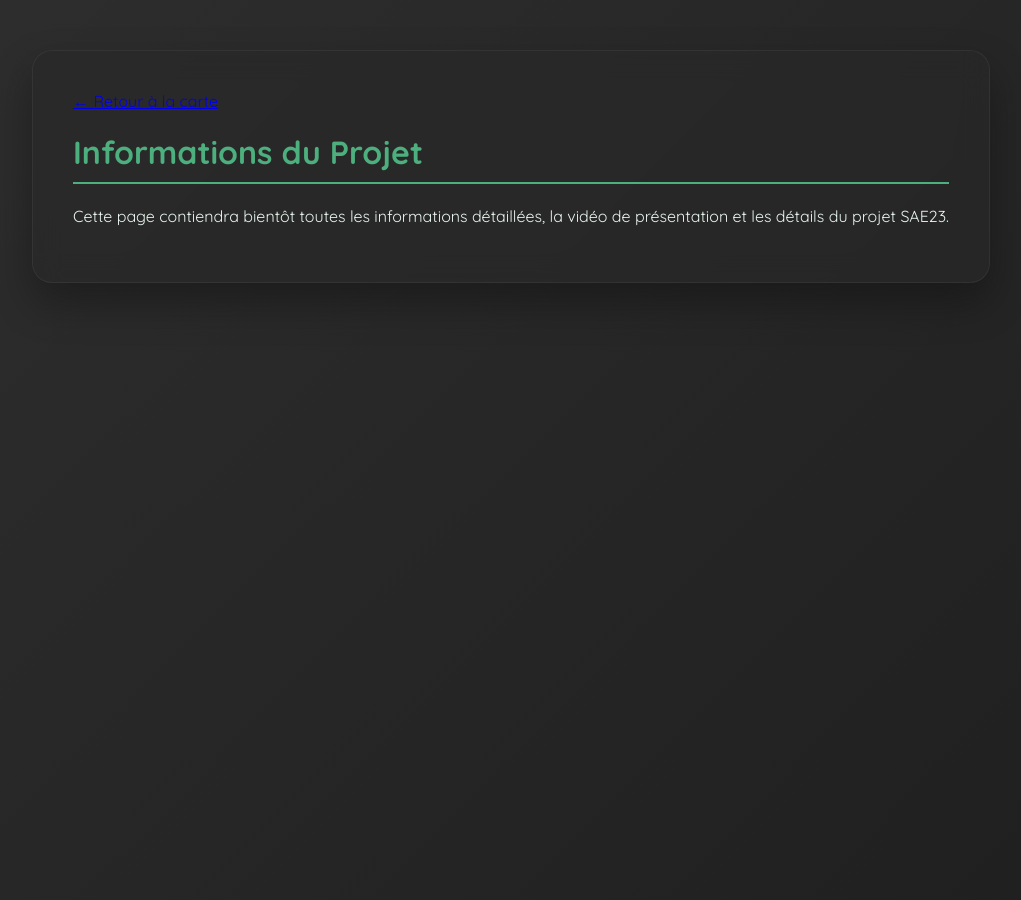
After one commit to Dantech244/Climatometre-RT, a Flask app: page /infos in a window 1280 px wide. The commit adds this page. Shown: the whole page, without its empty margins (129-1150 px from the left). Run offline with Flask 3, Linux system fonts and the light colour scheme; a user stored in the database is signed in; data comes from the database, SQL or seed files in the repository; both versions use the stored data as it was after the commit.

Commit message:
Navigation: Boutons de retour sur toutes les pages et correction dates

```diff
--- a/app.py
+++ b/app.py
@@ -561,6 +561,14 @@ def supprimer(id):
         conn.close()
     return redirect(url_for('index'))
 
+@app.route('/infos')
+def infos():
+    # Si l'utilisateur n'est pas dans la session, on le dégage vers le login
+    if not session.get('user_id'):
+        return redirect(url_for('login'))
+
+    # Sinon, on lui montre la page
+    return render_template('infos.html')
 
 @app.route('/api/etudiant/<int:etudiant_id>')
 def api_etudiant(etudiant_id):
@@ -571,9 +579,10 @@ def api_etudiant(etudiant_id):
         conn.close()
         return jsonify({'error': 'Étudiant introuvable'}), 404
 
+    # AJOUT DES COLONNES date_debut et date_fin ICI
     rows = conn.execute('''
-        SELECT r.id, r.ville, r.adresse, r.lat, r.lon, r.type,
-               m.temp, m.description, m.date_releve
+        SELECT r.id, r.ville, r.adresse, r.lat, r.lon, r.type, r.date_debut, r.date_fin,
+                m.temp, m.description, m.date_releve
         FROM residences r
         LEFT JOIN releves_meteo m
           ON m.id = (
@@ -594,6 +603,8 @@ def api_etudiant(etudiant_id):
             'lat': r['lat'],
             'lon': r['lon'],
             'type': r['type'],
+            'date_debut': r['date_debut'], # <-- Nouveau
+            'date_fin': r['date_fin'],     # <-- Nouveau
             'temp': r['temp'],
             'description': r['description'],
             'date_releve': r['date_releve']
--- a/templates/admin.html
+++ b/templates/admin.html
@@ -58,6 +58,9 @@
 </head>
 <body>
     <div class="conteneur">
+        <a href="{{ url_for('index') }}" class="button" style="background: rgba(100, 100, 100, 0.5); margin-bottom: 20px; display: inline-block; text-decoration: none;">
+            ← Retour à la carte
+        </a>
         <h1>Dashboard Admin</h1>
 
         {% with messages = get_flashed_messages(with_categories=true) %}
--- a/templates/ajouter.html
+++ b/templates/ajouter.html
@@ -197,7 +197,9 @@
 <button class="theme-toggle" onclick="toggleTheme()">
     <span id="theme-icon">☀️</span> <span id="theme-text">Mode Clair</span>
 </button>
-
+<a href="{{ url_for('index') }}" class="button" style="background: rgba(100, 100, 100, 0.5); margin-bottom: 20px; display: inline-block; text-decoration: none;">
+    ← Retour à la carte
+</a>
 <div class="conteneur">
     <div class="carte">
         <div class="entete-carte">
--- a/templates/index.html
+++ b/templates/index.html
@@ -437,6 +437,7 @@
                         <a href="/admin" class="button">🔑 Admin</a>
                         {% endif %}
                         <a href="/ajouter" class="button">+ Ajouter un étudiant</a>
+                        <a href="/infos" class="button" style="background: rgba(76, 175, 125, 0.8);">ℹ️ Informations</a>
                         <a href="/logout" class="button" style="background: rgba(200,100,100,0.6);">Déconnecter</a>
                     </div>
                 </div>
--- /dev/null
+++ b/templates/infos.html
@@ -0,0 +1,49 @@
+<!DOCTYPE html>
+<html lang="fr">
+<head>
+    <meta charset="UTF-8">
+    <meta name="viewport" content="width=device-width, initial-scale=1.0">
+    <title>Informations - Climatomètre</title>
+    <link rel="icon" href="/static/logo_.png">
+    <link href="https://fonts.googleapis.com/css2?family=Quicksand:wght@300;400;500;600;700&display=swap" rel="stylesheet">
+    <style>
+        body {
+            margin: 0;
+            font-family: 'Quicksand', sans-serif;
+            background: linear-gradient(135deg, #2e2e2e, #1f1f1f);
+            color: #e8f5ee;
+            min-height: 100vh;
+            display: flex;
+            flex-direction: column;
+            align-items: center;
+            padding: 50px 20px;
+        }
+        .container {
+            max-width: 900px;
+            background: rgba(40, 40, 40, 0.6);
+            backdrop-filter: blur(14px);
+            padding: 40px;
+            border-radius: 20px;
+            border: 1px solid rgba(255,255,255,0.05);
+            box-shadow: 0 20px 40px rgba(0,0,0,0.3);
+        }
+        h1 { color: #4caf7d; border-bottom: 2px solid #4caf7d; padding-bottom: 10px; }
+        .btn-retour {
+            display: inline-block;
+            margin-bottom: 20px;
+            color: #7ed6a5;
+            text-decoration: none;
+            font-weight: 600;
+        }
+        .btn-retour:hover { text-decoration: underline; }
+    </style>
+</head>
+<body>
+    <div class="container">
+        <a href="{{ url_for('index') }}" class="button">← Retour à la carte</a>
+        <h1>Informations du Projet</h1>
+        <p>Cette page contiendra bientôt toutes les informations détaillées, la vidéo de présentation et les détails du projet SAE23.</p>
+
+        </div>
+</body>
+</html>
--- a/templates/modifier.html
+++ b/templates/modifier.html
@@ -176,7 +176,9 @@
     </style>
 </head>
 <body>
-
+<a href="{{ url_for('index') }}" class="button" style="background: rgba(100, 100, 100, 0.5); margin-bottom: 20px; display: inline-block; text-decoration: none;">
+    ← Retour à la carte
+</a>
 <div class="conteneur">
     <div class="carte">
         <div class="entete-carte">
```
Also changed, not shown: climatometre.db.
